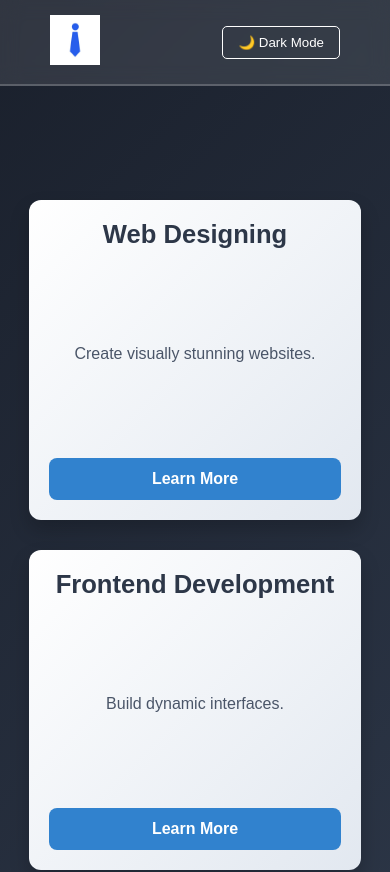
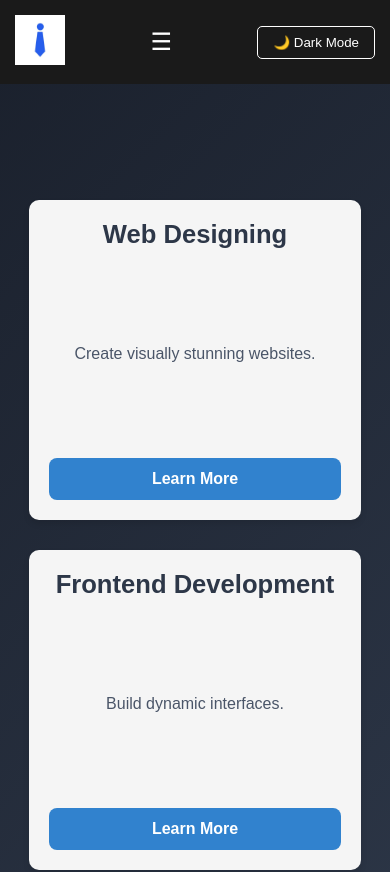
Before and after one commit to AbhishekDL36/course-curriculum, a React (Vite) app: page / in a window 390 px wide. Shown: the top 872 px of the page. Built offline with nearby package versions, Linux system fonts and the light colour scheme.

Commit message:
navbar responsive

```diff
--- a/src/App.jsx
+++ b/src/App.jsx
@@ -1,39 +1,40 @@
-
-
-
-
 import React, { useState, useEffect } from 'react';
 import Card from './Card';
 import logo from './assets/unnamed.png';
 
 const App = () => {
   const [darkMode, setDarkMode] = useState(false);
+  const [menuOpen, setMenuOpen] = useState(false);
 
   useEffect(() => {
-    document.body.className = darkMode ? "dark-mode" : "";
+    document.body.className = darkMode ? 'dark-mode' : '';
   }, [darkMode]);
 
   return (
     <div className="landing-page">
       {/* Navbar */}
-      <header className={`header ${darkMode ? "dark" : ""}`}>
+      <header className={`header ${darkMode ? 'dark' : ''}`}>
         <div className="logo">
           <img src={logo} alt="Logo" className="logo-img" />
         </div>
 
-        <nav className="nav-links">
+        <button className="menu-toggle" onClick={() => setMenuOpen(!menuOpen)}>
+          {menuOpen ? '✖' : '☰'}
+        </button>
+
+        <nav className={`nav-links ${menuOpen ? 'open' : ''}`}>
           <ul>
-            <li><a href="/">Home</a></li>
-            <li><a href="/web-designing">Web Designing</a></li>
-            <li><a href="/frontend">Frontend</a></li>
-            <li><a href="/full-stack">Full Stack</a></li>
-            <li><a href="/faqs">FAQs</a></li>
+            <li><a href="/" onClick={() => setMenuOpen(false)}>Home</a></li>
+            <li><a href="/web-designing" onClick={() => setMenuOpen(false)}>Web Designing</a></li>
+            <li><a href="/frontend" onClick={() => setMenuOpen(false)}>Frontend</a></li>
+            <li><a href="/full-stack" onClick={() => setMenuOpen(false)}>Full Stack</a></li>
+            <li><a href="/faqs" onClick={() => setMenuOpen(false)}>FAQs</a></li>
           </ul>
         </nav>
 
         {/* Dark Mode Toggle Button */}
         <button className="toggle-btn" onClick={() => setDarkMode(!darkMode)}>
-          {darkMode ? "🌞 Light Mode" : "🌙 Dark Mode"}
+          {darkMode ? '🌞 Light Mode' : '🌙 Dark Mode'}
         </button>
       </header>
 
--- a/src/index.css
+++ b/src/index.css
@@ -1,4 +1,4 @@
-/* General Styling */
+
 * {
   margin: 0;
   padding: 0;
@@ -6,12 +6,11 @@
   font-family: 'Poppins', sans-serif;
 }
 
-/* Smooth Scrolling */
 html {
   scroll-behavior: smooth;
 }
 
-/* Body */
+
 body {
   height: 100vh;
   background: linear-gradient(135deg, #1a202c, #2d3748);
@@ -19,40 +18,41 @@ body {
   transition: background 0.3s ease, color 0.3s ease;
 }
 
-/* Dark Mode */
+
 .dark-mode {
   background: linear-gradient(135deg, #0d0d0d, #1a1a1a);
   color: #fff;
 }
 
-/* Header */
 .header {
-  background: rgba(255, 255, 255, 0.1);
+  background: #1a1a1a;
+  color: white;
   backdrop-filter: blur(10px);
-  padding: 15px 50px;
+  padding: 15px;
   display: flex;
   justify-content: space-between;
   align-items: center;
-  width: 100%;
   position: fixed;
   top: 0;
   left: 0;
   z-index: 1000;
-  border-bottom: 2px solid rgba(255, 255, 255, 0.2);
+  width: 100%;
 }
 
-/* Dark Mode Navbar */
+
+
+
 .dark-mode .header {
   background: rgba(0, 0, 0, 0.8);
 }
 
-/* Logo */
+
 .logo-img {
   height: 50px;
   width: auto;
 }
 
-/* Navigation */
+
 .nav-links {
   display: flex;
 }
@@ -75,7 +75,7 @@ body {
   color: #90cdf4;
 }
 
-/* Toggle Button */
+
 .toggle-btn {
   background: none;
   border: 1px solid white;
@@ -91,14 +91,14 @@ body {
   color: black;
 }
 
-/* Dark Mode Card Styles */
+
 .dark-mode .card {
   background: #1e1e1e;
   color: white;
   box-shadow: 0 10px 20px rgba(255, 255, 255, 0.1);
 }
 
-/* Hamburger Menu */
+
 .menu-toggle {
   display: none;
   font-size: 24px;
@@ -108,7 +108,7 @@ body {
   cursor: pointer;
 }
 
-/* Responsive Navbar */
+
 @media (max-width: 768px) {
   .menu-toggle {
     display: block;
@@ -145,7 +145,7 @@ body {
 }
 
 .cards-container {
-  margin-top: 200px; /* Navbar ke neeche shift karne ke liye */
+  margin-top: 200px;
   display: flex;
   gap: 30px;
   justify-content: center;
@@ -153,8 +153,13 @@ body {
   width: 100%;
 }
 
+.cards-container .card {
+  background: #f5f5f5; /* Light gray background */
+  padding: 20px;
+  border-radius: 10px;
+  box-shadow: 0 4px 6px rgba(0, 0, 0, 0.1);
+}
 
-/* Card Styling */
 .card {
   background: linear-gradient(135deg, #ffffff, #e2e8f0);
   border-radius: 12px;
@@ -170,7 +175,6 @@ body {
   color: #2d3748;
 }
 
-/* Card Hover Effect */
 .card:hover {
   transform: translateY(-8px);
   box-shadow: 0 15px 30px rgba(0, 0, 0, 0.3);
@@ -186,7 +190,6 @@ body {
   color: #4a5568;
 }
 
-/* Button */
 .card .cta-button {
   background: #3182ce;
   color: white;
@@ -202,7 +205,6 @@ body {
   transform: scale(1.05);
 }
 
-/* Responsive Cards */
 @media (max-width: 768px) {
   .cards-container {
     flex-direction: column;
```
